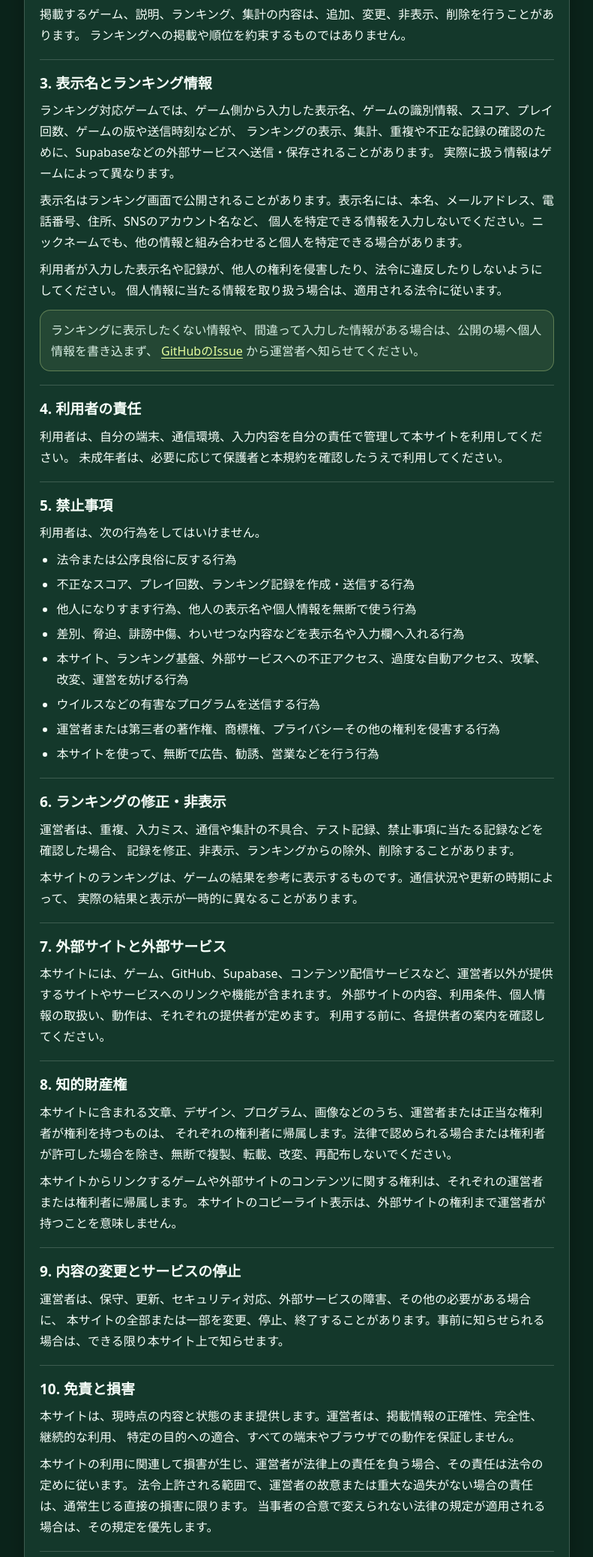
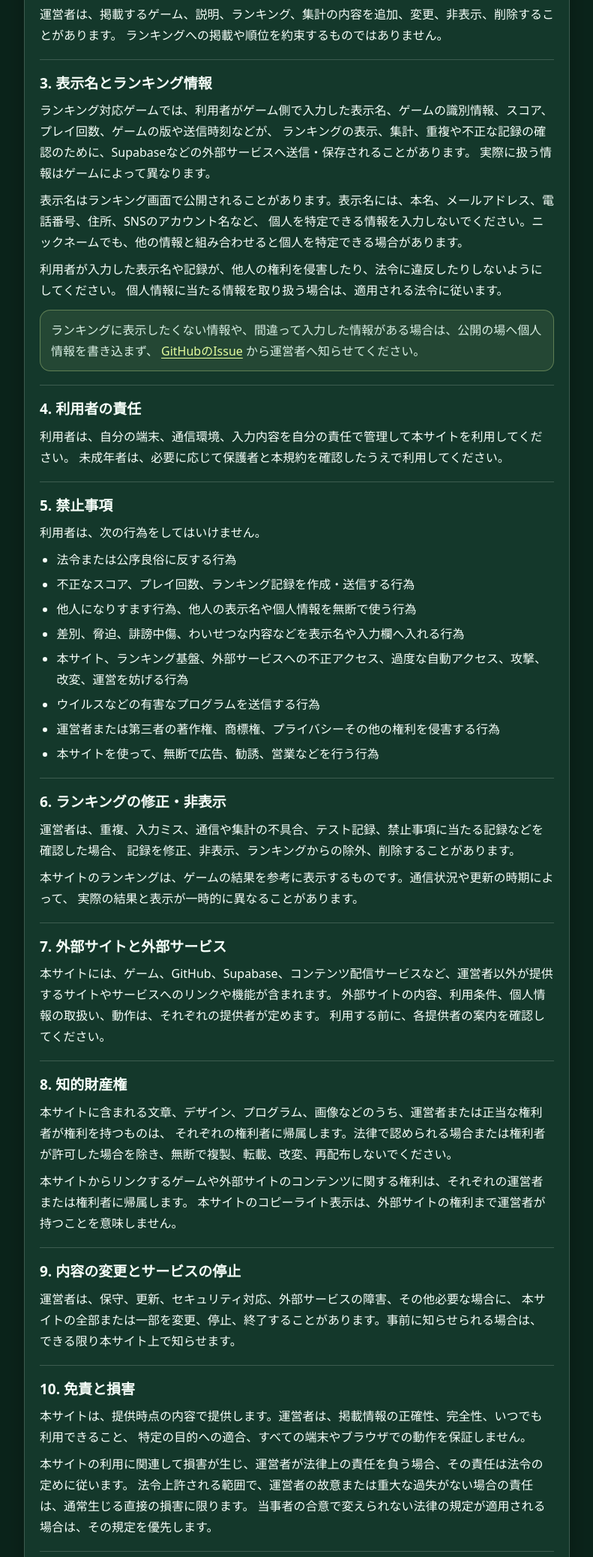
Before and after one commit to chameleonjp-lab/chameleonjp_lab, a plain HTML site: page terms.html in a window 1280 px wide. Shown: the part 724-2800 px from the top of the page at 75% size, without its empty margins (244-1035 px from the left). Drawn offline with Linux system fonts and the light colour scheme.

Commit message:
docs: polish terms wording

```diff
--- a/terms.html
+++ b/terms.html
@@ -301,7 +301,7 @@
           本サイトは、スマートフォンなどで遊べるミニゲームの紹介、ゲームへのリンク、ランキングやプレイ回数などの集計表示を行う無料のサイトです。
         </p>
         <p>
-          掲載するゲーム、説明、ランキング、集計の内容は、追加、変更、非表示、削除を行うことがあります。
+          運営者は、掲載するゲーム、説明、ランキング、集計の内容を追加、変更、非表示、削除することがあります。
           ランキングへの掲載や順位を約束するものではありません。
         </p>
       </section>
@@ -309,7 +309,7 @@
       <section class="terms-section">
         <h2>3. 表示名とランキング情報</h2>
         <p>
-          ランキング対応ゲームでは、ゲーム側から入力した表示名、ゲームの識別情報、スコア、プレイ回数、ゲームの版や送信時刻などが、
+          ランキング対応ゲームでは、利用者がゲーム側で入力した表示名、ゲームの識別情報、スコア、プレイ回数、ゲームの版や送信時刻などが、
           ランキングの表示、集計、重複や不正な記録の確認のために、Supabaseなどの外部サービスへ送信・保存されることがあります。
           実際に扱う情報はゲームによって異なります。
         </p>
@@ -387,7 +387,7 @@
       <section class="terms-section">
         <h2>9. 内容の変更とサービスの停止</h2>
         <p>
-          運営者は、保守、更新、セキュリティ対応、外部サービスの障害、その他の必要がある場合に、
+          運営者は、保守、更新、セキュリティ対応、外部サービスの障害、その他必要な場合に、
           本サイトの全部または一部を変更、停止、終了することがあります。事前に知らせられる場合は、できる限り本サイト上で知らせます。
         </p>
       </section>
@@ -395,7 +395,7 @@
       <section class="terms-section">
         <h2>10. 免責と損害</h2>
         <p>
-          本サイトは、現時点の内容と状態のまま提供します。運営者は、掲載情報の正確性、完全性、継続的な利用、
+          本サイトは、提供時点の内容で提供します。運営者は、掲載情報の正確性、完全性、いつでも利用できること、
           特定の目的への適合、すべての端末やブラウザでの動作を保証しません。
         </p>
         <p>
```
